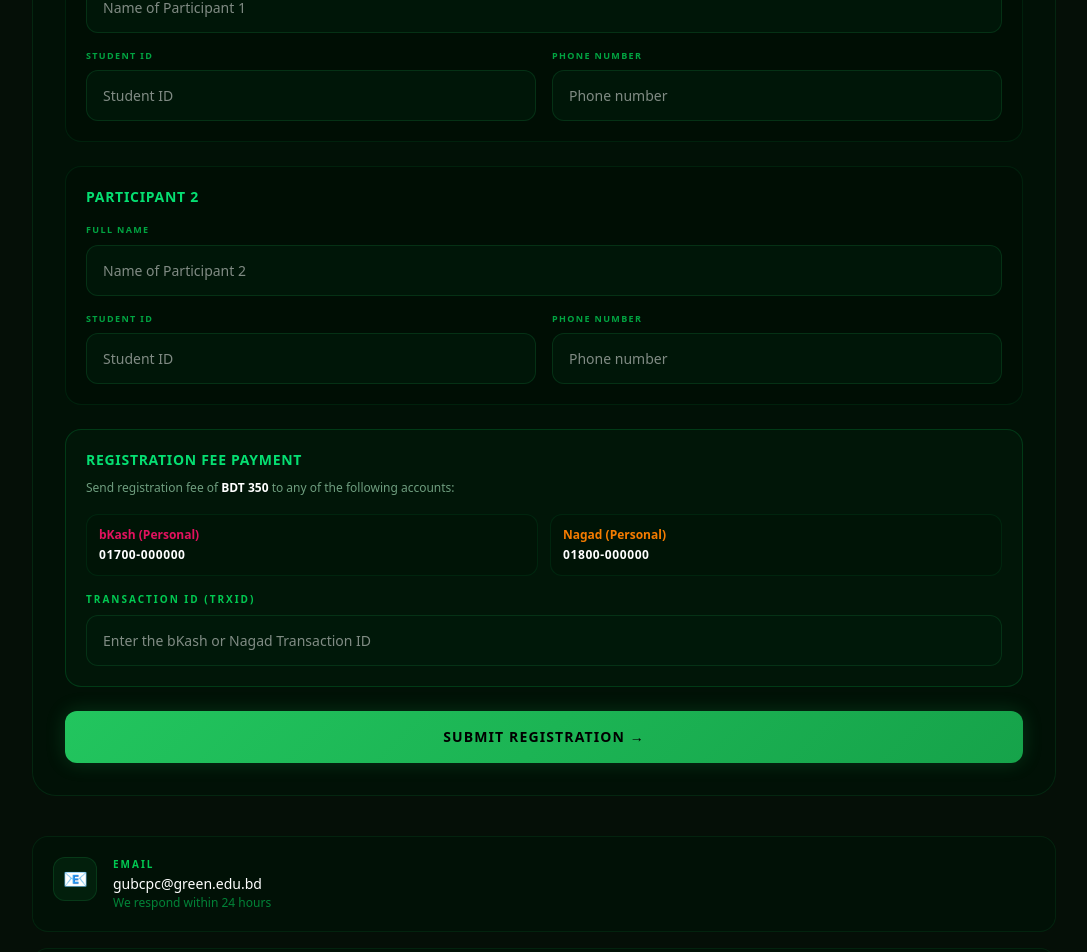
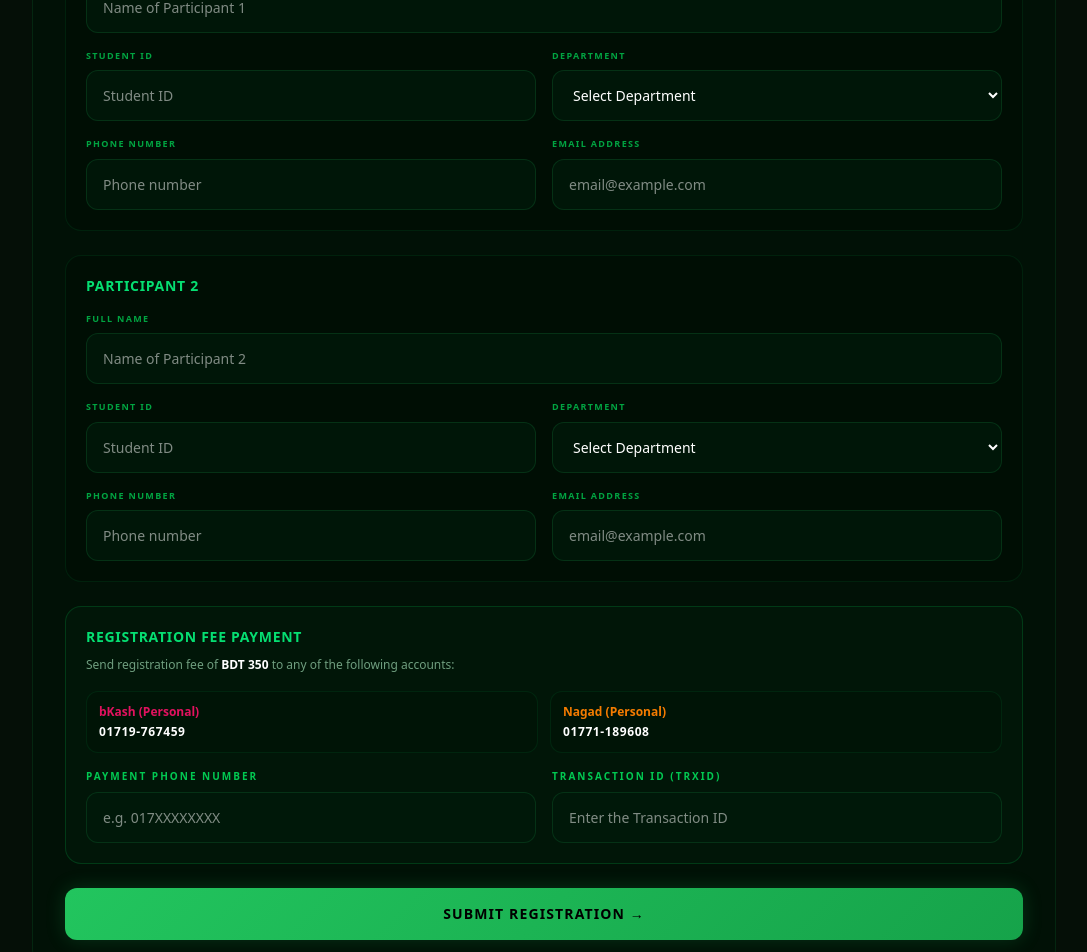
Before and after one commit to GUBCompetitiveProgrammingCommunity/gubcpc-igpc-2026, a React (Vite) app: page /register in a window 1280 px wide. Shown: the part 860-1812 px from the top of the page, without its empty margins (96-1183 px from the left). Built offline with nearby package versions, Linux system fonts and the light colour scheme.

Commit message:
done with most part of the frontend

```diff
--- a/public/data.json
+++ b/public/data.json
@@ -10,7 +10,7 @@
     "description": "GUBCPC hosts its annual Intra Green Programming Contest, bringing together the brightest minds from Green University of Bangladesh. Compete, collaborate, and conquer algorithmic challenges in this prestigious programming event.",
     "totalTeams": "100+",
     "prizePool": "BDT 12,000",
-    "registrationDeadline": "2026-08-22T23:59:00"
+    "registrationDeadline": "2026-08-16T23:59:00"
   },
   "slider": [
     {
@@ -69,13 +69,13 @@
       { "label": "ICPC Contestants", "value": "30+" },
       { "label": "Years Active", "value": "5+" }
     ],
-    "team": [
-      { "name": "Dr. Mohammad Shafiul Alam", "role": "Faculty Advisor", "dept": "CSE Department" },
-      { "name": "Md. Rafiqul Islam", "role": "President", "dept": "CSE - 4th Year" },
-      { "name": "Tahmina Akter", "role": "Vice President", "dept": "CSE - 4th Year" },
-      { "name": "Sabbir Ahmed", "role": "General Secretary", "dept": "CSE - 3rd Year" },
-      { "name": "Nusrat Jahan", "role": "Treasurer", "dept": "CSE - 3rd Year" },
-      { "name": "Mahmudul Hasan", "role": "Technical Lead", "dept": "CSE - 3rd Year" }
+    "problemSetters": [
+      { "name": "Ruhan Azad" },
+      { "name": "Mahfuj Bin Minhaz" },
+      { "name": "Ismatul Islam Pranto" },
+      { "name": "Md. Hosain Rohman Noyon" },
+      { "name": "Muhammad. Dinislam" },
+      { "name": "Md. Asif Samrat" }
     ]
   },
   "schedule": [
@@ -97,8 +97,8 @@
     }
   ],
   "contact": {
-    "email": "gubcpc@green.edu.bd",
-    "phone": "+880 1700-000000",
+    "email": "gubcpc@gmail.com",
+    "phone": "+880 1988-936667",
     "address": "Green University of Bangladesh, Purbachal American City, Kanchon 1460, Dhaka, Bangladesh",
     "social": {
       "facebook": "https://facebook.com/gubcpc",
--- a/src/components/Navbar.tsx
+++ b/src/components/Navbar.tsx
@@ -106,17 +106,12 @@ export default function Navbar() {
             <div className="absolute inset-0 rounded-full blur-xl transition-all duration-500"
               style={{ background: "rgba(34,197,94,0.2)", transform: scrolled ? "scale(1.4)" : "scale(1)", opacity: scrolled ? 0.8 : 0.3 }}
             />
-            {/* <img src="/logo-dark.png" alt="GUBCPC" className="relative h-10 w-auto transition-all duration-500"
+            <img src="/logo-dark.png" alt="GUBCPC" className="relative h-10 w-auto transition-all duration-500"
               style={{
                 filter: `drop-shadow(0 0 ${scrolled ? 16 + intensity * 12 : 6}px rgba(34,197,94,${0.3 + intensity * 0.4}))`,
                 transform: `scale(${scrolled ? 0.9 : 1})`,
               }}
-            />*/}
-          </div>
-          <div className="hidden lg:flex flex-col leading-tight transition-all duration-500"
-            style={{ opacity: scrolled ? 0 : 1, transform: `translateX(${scrolled ? -10 : 0}px)` }}>
-            <span className="text-xs font-black tracking-[0.2em] uppercase" style={{ color: "#4ade80" }}>GUBCPC</span>
-            <span className="text-[9px] tracking-[0.15em] uppercase text-green-600">IUPC 2026</span>
+            />
           </div>
         </Link>
 
--- a/src/pages/About.tsx
+++ b/src/pages/About.tsx
@@ -80,7 +80,7 @@ export default function About({ data }: { data: any }) {
 
   const about = data?.about;
   const stats = about?.stats || [];
-  const team = about?.team || [];
+  const problemSetters = about?.problemSetters || [];
 
   return (
     <main className="pt-20">
@@ -108,31 +108,6 @@ export default function About({ data }: { data: any }) {
           <p ref={heroDescRef} className="text-green-200/55 text-lg leading-relaxed max-w-2xl mx-auto">
             {about?.description}
           </p>
-        </div>
-      </section>
-
-      <section ref={statsRef} className="py-20 px-6">
-        <div className="max-w-5xl mx-auto">
-          <div ref={statsTitleRef} className="text-center mb-12">
-            <p className="text-green-500 text-xs tracking-[0.4em] uppercase font-bold mb-2">Impact</p>
-            <h2 className="text-3xl sm:text-4xl font-black text-white">By the Numbers</h2>
-          </div>
-          <div className="grid grid-cols-2 md:grid-cols-4 gap-4">
-            {stats.map((s: any, i: number) => (
-              <div key={i} className="stat-card flex flex-col items-center p-8 rounded-2xl text-center group relative overflow-hidden"
-                style={{ background: "rgba(0,18,7,0.75)", border: "1px solid rgba(34,197,94,0.1)" }}>
-                <div className="absolute inset-0 opacity-0 group-hover:opacity-100 transition-all duration-500"
-                  style={{ background: "radial-gradient(circle at 50% 0%, rgba(34,197,94,0.1), transparent 70%)" }} />
-                <div className="absolute inset-x-0 top-0 h-px opacity-0 group-hover:opacity-100 transition-all duration-500"
-                  style={{ background: "linear-gradient(90deg, transparent, #22c55e, transparent)" }} />
-                <span className="text-5xl font-black mb-3 block group-hover:scale-110 transition-transform duration-300"
-                  style={{ color: "#4ade80", textShadow: "0 0 30px rgba(74,222,128,0.3)" }}>
-                  {s.value}
-                </span>
-                <span className="text-green-200/50 text-sm font-medium">{s.label}</span>
-              </div>
-            ))}
-          </div>
         </div>
       </section>
 
@@ -187,29 +162,36 @@ export default function About({ data }: { data: any }) {
             <h2 className="text-3xl sm:text-4xl font-black text-white">Problem Setters</h2>
           </div>
           <div ref={teamGridRef} className="grid sm:grid-cols-2 lg:grid-cols-3 gap-5">
-            {team.map((member: any, i: number) => (
+            {problemSetters.map((member: any, i: number) => (
               <div key={i}
-                className="p-6 rounded-2xl group relative overflow-hidden transition-all duration-300 hover:scale-[1.03] hover:-translate-y-1"
+                className="p-5 rounded-2xl group relative overflow-hidden transition-all duration-300 hover:scale-[1.03] hover:-translate-y-1 flex items-center gap-4"
                 style={{ background: "rgba(0,18,7,0.85)", border: "1px solid rgba(34,197,94,0.1)" }}>
                 <div className="absolute inset-x-0 top-0 h-px transition-opacity duration-500 opacity-30 group-hover:opacity-100"
                   style={{ background: "linear-gradient(90deg, transparent, #22c55e, transparent)", boxShadow: "0 0 8px #22c55e" }} />
                 <div className="absolute inset-0 opacity-0 group-hover:opacity-100 transition-opacity duration-500"
                   style={{ background: "radial-gradient(circle at 50% 0%, rgba(34,197,94,0.06), transparent 70%)" }} />
-                <div className="relative z-10 flex items-center gap-4 mb-4">
+                {/* Avatar: photo if exists, else initial */}
+                <div className="relative z-10 flex-shrink-0 w-14 h-14 rounded-xl overflow-hidden border border-green-500/20 group-hover:shadow-[0_0_18px_rgba(34,197,94,0.25)] transition-all duration-300">
+                  <img
+                    src={`/${member.name}.png`}
+                    alt={member.name}
+                    className="w-full h-full object-cover"
+                    onError={(e) => {
+                      const target = e.currentTarget;
+                      target.style.display = "none";
+                      const fallback = target.nextElementSibling as HTMLElement | null;
+                      if (fallback) fallback.style.display = "flex";
+                    }}
+                  />
                   <div
-                    className="w-12 h-12 rounded-xl flex items-center justify-center text-base font-black text-white flex-shrink-0 transition-all duration-300 group-hover:scale-110 group-hover:shadow-[0_0_20px_rgba(34,197,94,0.3)]"
-                    style={{ background: "linear-gradient(135deg, #16a34a, #0f5c2e)" }}>
+                    className="w-full h-full items-center justify-center text-lg font-black text-white"
+                    style={{ background: "linear-gradient(135deg, #16a34a, #0f5c2e)", display: "none" }}
+                  >
                     {member.name.charAt(0)}
                   </div>
-                  <div>
-                    <div className="font-bold text-white text-sm leading-snug group-hover:text-green-200 transition-colors">{member.name}</div>
-                    <div className="text-green-400 text-xs font-bold mt-0.5">{member.role}</div>
-                  </div>
                 </div>
-                <div className="relative z-10 h-px mb-3" style={{ background: "rgba(34,197,94,0.08)" }} />
-                <div className="relative z-10 text-green-600 text-xs flex items-center gap-1.5">
-                  <span className="w-1 h-1 rounded-full bg-green-700" />
-                  {member.dept}
+                <div className="relative z-10">
+                  <div className="font-bold text-white text-sm leading-snug group-hover:text-green-200 transition-colors">{member.name}</div>
                 </div>
               </div>
             ))}
--- a/src/pages/Home.tsx
+++ b/src/pages/Home.tsx
@@ -214,8 +214,8 @@ export default function Home({ data }: { data: any }) {
               <div ref={badgeRef} className="badge">
                 <span className=""></span> REGISTRATION OPEN — IGPC 2026
               </div>
-              <div ref={logoRef} className="logo-row">
-                <img src="/igpc-logo.png" alt="IGPC Logo" className="h-30 md:h-40 w-auto object-contain" />
+              <div ref={logoRef} className="logo-row justify-center">
+                <img src="/igpc-logo.png" alt="IGPC Logo" className="h-48 md:h-64 w-auto object-contain" />
               </div>
               <h1 ref={headingRef} className="title">
                 Intra <span className="hl">Green</span><br />Programming <span className="hl">Contest</span>
@@ -263,7 +263,7 @@ export default function Home({ data }: { data: any }) {
           <div className="eyebrow">PRIZES &amp; REGISTRATION</div>
           <h2>Compete for the <span>Championship</span></h2>
           <p className="max-w-xl mx-auto mb-10 text-green-200/50">
-            Form a team of up to 3 members, solve algorithmic challenges, and claim your share of the prize pool!
+            Form a team of up to 2 members, solve algorithmic challenges, and claim your share of the prize pool!
           </p>
           <div className="prize-reg-grid">
             <div className="prize-distribution">
@@ -297,6 +297,38 @@ export default function Home({ data }: { data: any }) {
                 Register Your Team Now →
               </Link>
             </div>
+          </div>
+        </div>
+      </section>
+
+      <section className="py-20 px-6 relative">
+        <div className="max-w-5xl mx-auto">
+          <div className="grid md:grid-cols-2 gap-12 items-center">
+
+            <div className="space-y-6">
+              <div>
+                <p className="text-green-500 text-xs tracking-[0.4em] uppercase font-bold mb-2">Practice Platform</p>
+                <h2 className="text-3xl sm:text-4xl font-black text-white leading-tight">
+                  Sharpen Your Skills on <span className="text-green-400">GreenOJ</span>
+                </h2>
+              </div>
+              <p className="text-green-200/60 leading-relaxed text-sm">
+                GreenOJ is the official online judge of the GUB Competitive Programming Community. It serves as the training ground for aspiring competitive programmers at GUB, offering structured practice and mock contest environments to prepare you for the upcoming Intra Green Programming Contest.
+              </p>
+              <div className="pt-2">
+                <a href="https://greenoj.bd/" target="_blank" rel="noreferrer" data-hover
+                  className="inline-flex items-center gap-2 px-8 py-3.5 rounded-full font-black text-black text-xs transition-all duration-300 hover:scale-105 hover:shadow-[0_0_35px_rgba(34,197,94,0.4)]"
+                  style={{ background: "linear-gradient(135deg, #22c55e, #16a34a)", boxShadow: "0 0 20px rgba(34,197,94,0.2)" }}>
+                  Start Solving on GreenOJ ➜
+                </a>
+              </div>
+            </div>
+
+            <div className="flex items-center justify-center p-8 rounded-3xl border border-green-500/10"
+              style={{ background: "rgba(0,18,7,0.4)" }}>
+              <img src="/GreenOJ.png" alt="GreenOJ Logo" className="h-44 md:h-56 w-auto object-contain" />
+            </div>
+
           </div>
         </div>
       </section>
@@ -340,32 +372,6 @@ export default function Home({ data }: { data: any }) {
           </div>
         </section>
       )}
-
-      <section ref={statsSectionRef} className="py-24 px-6">
-        <div className="max-w-5xl mx-auto">
-          <div className="text-center mb-14">
-            <p className="text-green-500 text-xs tracking-[0.4em] uppercase font-bold mb-2">Impact</p>
-            <h2 className="text-3xl sm:text-4xl font-black text-white">Club by the Numbers</h2>
-          </div>
-          <div ref={statsGridRef} className="grid grid-cols-2 md:grid-cols-4 gap-4">
-            {stats.map((s: any, i: number) => (
-              <div key={i}
-                className="flex flex-col items-center p-8 rounded-2xl text-center group cursor-default relative overflow-hidden"
-                style={{ background: "rgba(0,18,7,0.7)", border: "1px solid rgba(34,197,94,0.1)" }}>
-                <div className="absolute inset-0 opacity-0 group-hover:opacity-100 transition-opacity duration-500"
-                  style={{ background: "radial-gradient(circle at 50% 0%, rgba(34,197,94,0.08), transparent 70%)" }} />
-                <div className="absolute top-0 inset-x-0 h-px opacity-0 group-hover:opacity-100 transition-opacity duration-500"
-                  style={{ background: "linear-gradient(90deg, transparent, #22c55e, transparent)" }} />
-                <span className="text-5xl font-black mb-3 transition-all duration-300 group-hover:scale-110"
-                  style={{ color: "#4ade80", textShadow: "0 0 30px rgba(74,222,128,0.3)" }}>
-                  {s.value}
-                </span>
-                <span className="text-green-200/50 text-sm font-medium tracking-wide">{s.label}</span>
-              </div>
-            ))}
-          </div>
-        </div>
-      </section>
 
       <section className="py-16 px-6">
         <div ref={ctaSectionRef} className="max-w-5xl mx-auto rounded-3xl p-10 sm:p-14 relative overflow-hidden"
--- a/src/pages/RegisterTeam.tsx
+++ b/src/pages/RegisterTeam.tsx
@@ -3,6 +3,17 @@ import { gsap } from "gsap";
 import { ScrollTrigger } from "gsap/ScrollTrigger";
 
 gsap.registerPlugin(ScrollTrigger);
+
+const depts = [
+  "Department of English",
+  "Department of Sociology and Anthropology",
+  "Department of Journalism and Media Communication",
+  "Department of Business Administration",
+  "Department of Law",
+  "Department of Computer Science and Engineering",
+  "Department of Electrical and Electronic Engineering",
+  "Department of Textile Engineering"
+];
 
 export default function RegisterTeam({ data }: { data: any }) {
   const heroRef = useRef<HTMLDivElement>(null);
@@ -19,9 +30,14 @@ export default function RegisterTeam({ data }: { data: any }) {
     p1Name: "",
     p1Id: "",
     p1Phone: "",
+    p1Email: "",
+    p1Dept: "",
     p2Name: "",
     p2Id: "",
     p2Phone: "",
+    p2Email: "",
+    p2Dept: "",
+    paymentPhone: "",
     trxId: ""
   });
 
@@ -71,11 +87,11 @@ export default function RegisterTeam({ data }: { data: any }) {
     transition: "border-color 0.2s, box-shadow 0.2s",
   };
 
-  const onFocus = (e: React.FocusEvent<HTMLInputElement | HTMLTextAreaElement>) => {
+  const onFocus = (e: React.FocusEvent<HTMLInputElement | HTMLTextAreaElement | HTMLSelectElement>) => {
     e.target.style.borderColor = "rgba(34,197,94,0.45)";
     e.target.style.boxShadow = "0 0 0 3px rgba(34,197,94,0.08)";
   };
-  const onBlur = (e: React.FocusEvent<HTMLInputElement | HTMLTextAreaElement>) => {
+  const onBlur = (e: React.FocusEvent<HTMLInputElement | HTMLTextAreaElement | HTMLSelectElement>) => {
     e.target.style.borderColor = "rgba(34,197,94,0.15)";
     e.target.style.boxShadow = "none";
   };
@@ -170,6 +186,22 @@ export default function RegisterTeam({ data }: { data: any }) {
                     />
                   </div>
                   <div>
+                    <label className="block text-green-500/80 text-[9px] font-bold tracking-[0.15em] uppercase mb-2">Department</label>
+                    <select
+                      style={{ ...inputStyle, cursor: "pointer" }}
+                      value={form.p1Dept}
+                      onChange={e => setForm({ ...form, p1Dept: e.target.value })}
+                      onFocus={onFocus}
+                      onBlur={onBlur}
+                      required
+                    >
+                      <option value="" disabled className="bg-[#050f07]">Select Department</option>
+                      {depts.map(d => (
+                        <option key={d} value={d} className="bg-[#050f07]">{d}</option>
+                      ))}
+                    </select>
+                  </div>
+                  <div>
                     <label className="block text-green-500/80 text-[9px] font-bold tracking-[0.15em] uppercase mb-2">Phone Number</label>
                     <input
                       type="tel"
@@ -177,6 +209,19 @@ export default function RegisterTeam({ data }: { data: any }) {
                       style={{ ...inputStyle }}
                       value={form.p1Phone}
                       onChange={e => setForm({ ...form, p1Phone: e.target.value })}
+                      onFocus={onFocus}
+                      onBlur={onBlur}
+                      required
+                    />
+                  </div>
+                  <div>
+                    <label className="block text-green-500/80 text-[9px] font-bold tracking-[0.15em] uppercase mb-2">Email Address</label>
+                    <input
+                      type="email"
+                      placeholder="email@example.com"
+                      style={{ ...inputStyle }}
+                      value={form.p1Email}
+                      onChange={e => setForm({ ...form, p1Email: e.target.value })}
                       onFocus={onFocus}
                       onBlur={onBlur}
                       required
@@ -216,6 +261,22 @@ export default function RegisterTeam({ data }: { data: any }) {
                     />
                   </div>
                   <div>
+                    <label className="block text-green-500/80 text-[9px] font-bold tracking-[0.15em] uppercase mb-2">Department</label>
+                    <select
+                      style={{ ...inputStyle, cursor: "pointer" }}
+                      value={form.p2Dept}
+                      onChange={e => setForm({ ...form, p2Dept: e.target.value })}
+                      onFocus={onFocus}
+                      onBlur={onBlur}
+                      required
+                    >
+                      <option value="" disabled className="bg-[#050f07]">Select Department</option>
+                      {depts.map(d => (
+                        <option key={d} value={d} className="bg-[#050f07]">{d}</option>
+                      ))}
+                    </select>
+                  </div>
+                  <div>
                     <label className="block text-green-500/80 text-[9px] font-bold tracking-[0.15em] uppercase mb-2">Phone Number</label>
                     <input
                       type="tel"
@@ -223,6 +284,19 @@ export default function RegisterTeam({ data }: { data: any }) {
                       style={{ ...inputStyle }}
                       value={form.p2Phone}
                       onChange={e => setForm({ ...form, p2Phone: e.target.value })}
+                      onFocus={onFocus}
+                      onBlur={onBlur}
+                      required
+                    />
+                  </div>
+                  <div>
+                    <label className="block text-green-500/80 text-[9px] font-bold tracking-[0.15em] uppercase mb-2">Email Address</label>
+                    <input
+                      type="email"
+                      placeholder="email@example.com"
+                      style={{ ...inputStyle }}
+                      value={form.p2Email}
+                      onChange={e => setForm({ ...form, p2Email: e.target.value })}
                       onFocus={onFocus}
                       onBlur={onBlur}
                       required
@@ -240,19 +314,33 @@ export default function RegisterTeam({ data }: { data: any }) {
                 <div className="grid grid-cols-1 sm:grid-cols-2 gap-3 mb-4">
                   <div className="p-3 rounded-xl border border-green-500/10 text-xs" style={{ background: "rgba(0,18,7,0.4)" }}>
                     <span className="block font-black text-[#e2125f] mb-1 font-sans">bKash (Personal)</span>
-                    <span className="font-bold text-white tracking-wider font-sans">01700-000000</span>
+                    <span className="font-bold text-white tracking-wider font-sans">01719-767459</span>
                   </div>
                   <div className="p-3 rounded-xl border border-green-500/10 text-xs" style={{ background: "rgba(0,18,7,0.4)" }}>
                     <span className="block font-black text-[#f57c00] mb-1 font-sans">Nagad (Personal)</span>
-                    <span className="font-bold text-white tracking-wider font-sans">01800-000000</span>
+                    <span className="font-bold text-white tracking-wider font-sans"> 01771-189608</span>
                   </div>
                 </div>
 
+                <div className="grid grid-cols-1 sm:grid-cols-2 gap-4">
+                  <div>
+                    <label className="block text-green-500 text-[10px] font-bold tracking-[0.2em] uppercase mb-2">Payment Phone Number</label>
+                    <input
+                      type="tel"
+                      placeholder="e.g. 017XXXXXXXX"
+                      style={{ ...inputStyle }}
+                      value={form.paymentPhone}
+                      onChange={e => setForm({ ...form, paymentPhone: e.target.value })}
+                      onFocus={onFocus}
+                      onBlur={onBlur}
+                      required
+                    />
+                  </div>
                   <div>
                     <label className="block text-green-500 text-[10px] font-bold tracking-[0.2em] uppercase mb-2">Transaction ID (TrxID)</label>
                     <input
                       type="text"
-                    placeholder="Enter the bKash or Nagad Transaction ID"
+                      placeholder="Enter the Transaction ID"
                       style={{ ...inputStyle }}
                       value={form.trxId}
                       onChange={e => setForm({ ...form, trxId: e.target.value })}
@@ -260,6 +348,7 @@ export default function RegisterTeam({ data }: { data: any }) {
                       onBlur={onBlur}
                       required
                     />
+                  </div>
                 </div>
               </div>
 
```
Also changed, not shown: public/GreenOJ.png (added). Lines whose indentation alone changed are shown as unchanged.
